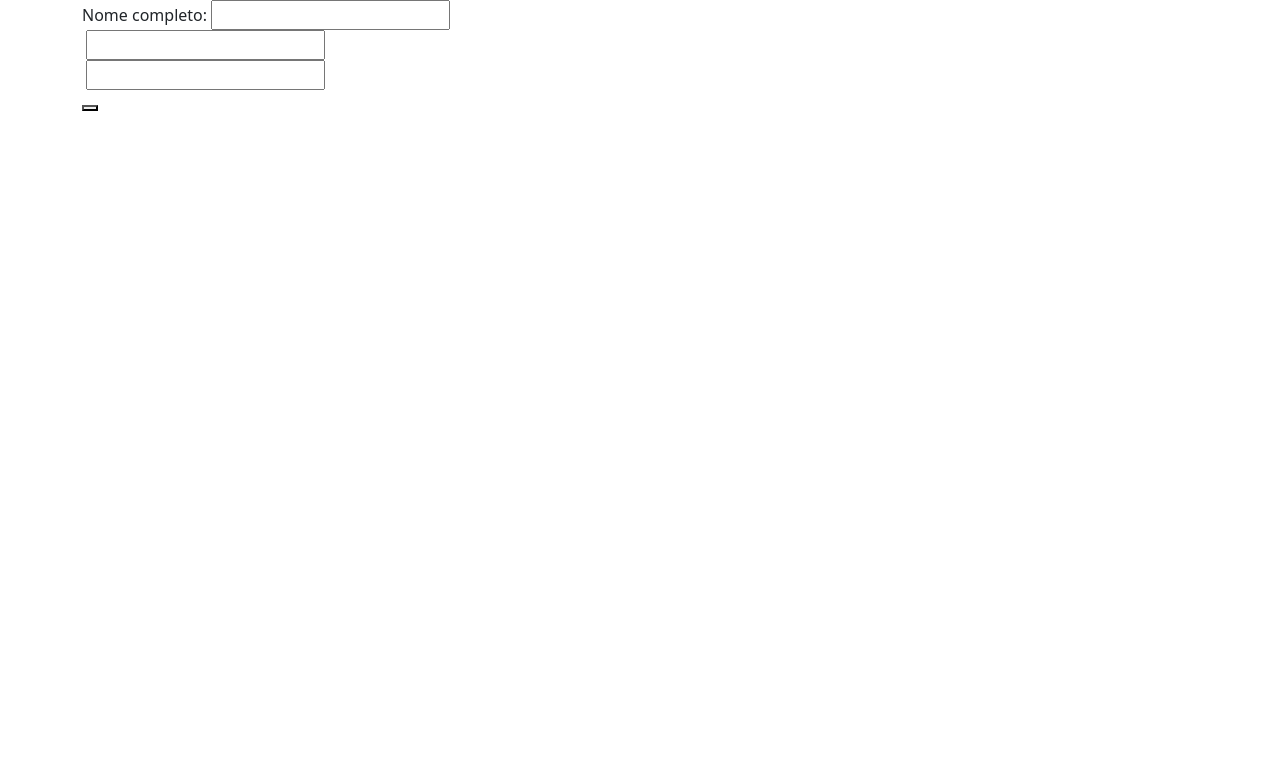
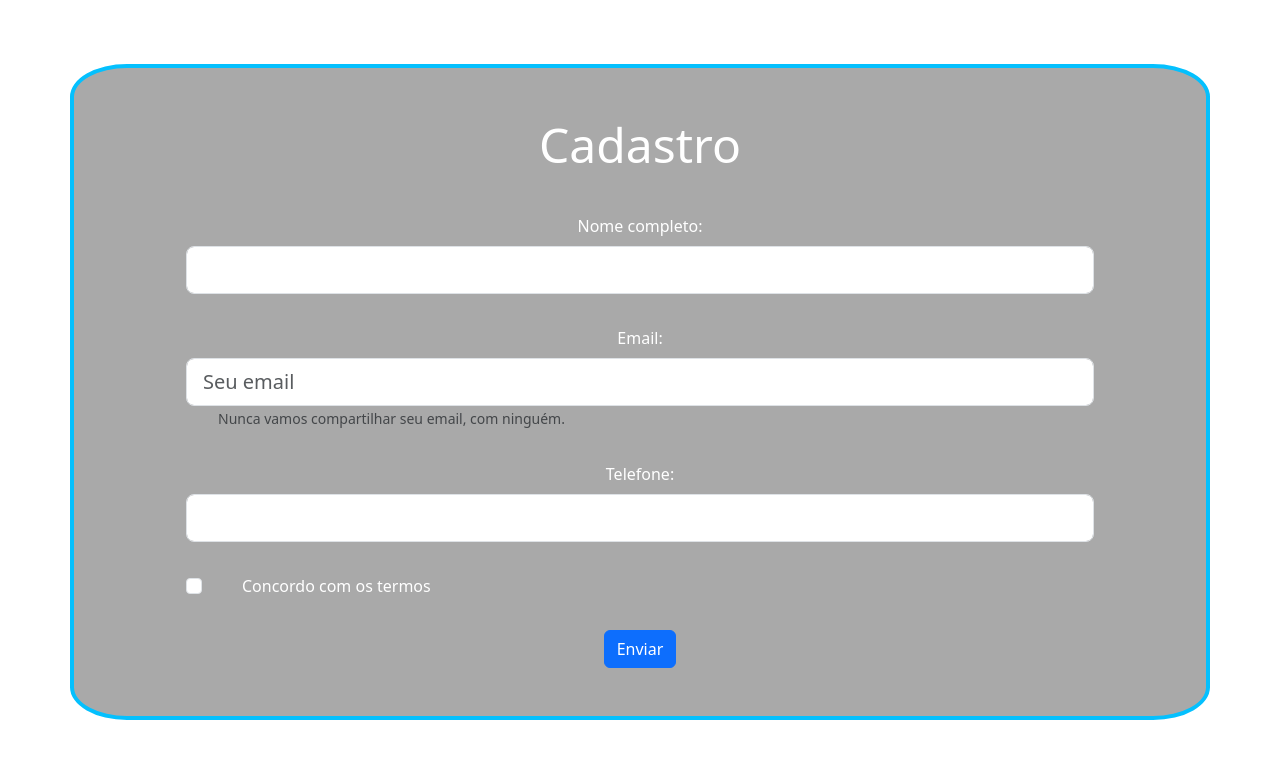
Before and after one commit to henriquebertoli/curso_ebac_frontend, a plain HTML site: page exercicio_bootstrap/index.html in a window 1280 px wide. Drawn offline with nearby package versions, Linux system fonts and the light colour scheme.

Commit message:
commit inicial

```diff
--- a/exercicio_bootstrap/index.html
+++ b/exercicio_bootstrap/index.html
@@ -8,27 +8,55 @@
       rel="stylesheet"
       href="	https://cdn.jsdelivr.net/npm/bootstrap@5.3.2/dist/css/bootstrap.min.css"
     />
+    <link rel="stylesheet" href="main.css" />
   </head>
   <body>
     <div class="container">
+      <header>
+        <h1 class="display-5">Cadastro</h1>
+      </header>
+      <div class="dados">
         <form>
           <div>
-          <label for="nome">Nome completo:</label>
-          <input type="text" id="nome" />
-          <div></div>
+            <label for="nome" class="form-label">Nome completo:</label>
+            <input type="text" id="nome" class="form-control form-control-lg" />
           </div>
           <div>
-          <label for=""></label>
-          <input type="text" />
-          <div></div>
+            <label for="email" class="form-label">Email:</label>
+            <input
+              type="email"
+              id="email"
+              aria-describedby="emailHelp"
+              placeholder="Seu email"
+              class="form-control form-control-lg"
+            />
+            <small id="emailHelp" class="form-text text-muted"
+              >Nunca vamos compartilhar seu email, com ninguém.</small
+            >
           </div>
           <div>
-          <label for=""></label>
-          <input type="text" />
-          <div></div>
+            <label for="telefone" class="form-label">Telefone:</label>
+            <input
+              type="number"
+              id="telefone"
+              class="form-control form-control-lg"
+            />
           </div>
-        <button></button>
+          <div class="form-group form-check">
+            <input
+              type="checkbox"
+              class="form-check-input"
+              id="exampleCheck1"
+            />
+            <label id="termos" class="form-check-label" for="exampleCheck1"
+              >Concordo com os termos</label
+            >
+          </div>
+          <div class="button">
+            <button class="btn btn-primary">Enviar</button>
+          </div>
         </form>
+      </div>
     </div>
   </body>
 </html>
--- a/exercicio_bootstrap/main.css
+++ b/exercicio_bootstrap/main.css
@@ -0,0 +1,34 @@
+* {
+  margin: 032px;
+  padding: 0;
+  box-sizing: border-box;
+}
+
+header {
+  display: flex;
+  align-items: center;
+  justify-content: center;
+}
+.container {
+  border: 4px solid rgb(4, 192, 254);
+  border-radius: 5%;
+  padding: 16px;
+  background-color: darkgray;
+  color: #fff;
+}
+
+label {
+  display: flex;
+  align-items: center;
+  justify-content: center;
+}
+
+#termos {
+  display: block;
+}
+
+.button {
+  display: flex;
+  align-items: center;
+  justify-content: center;
+}
```
Lines whose indentation alone changed are shown as unchanged.
